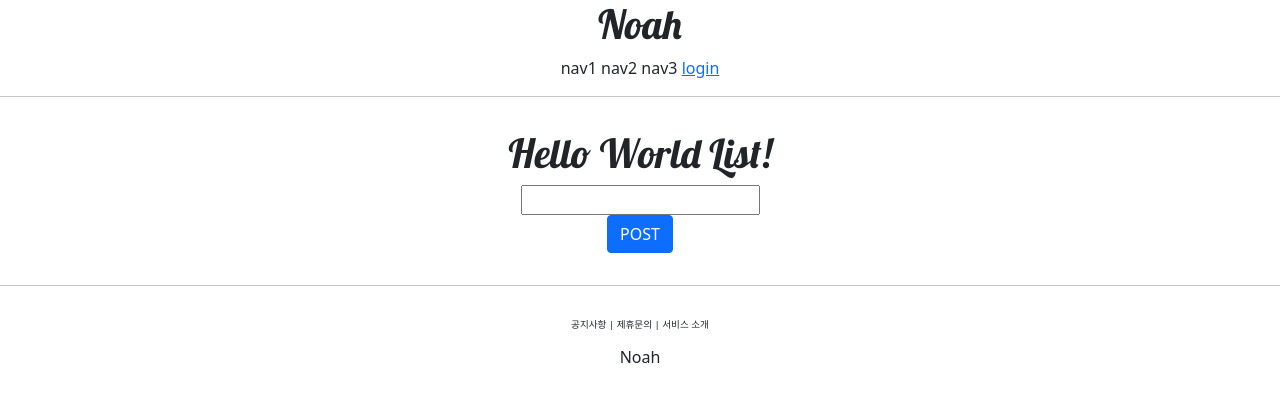
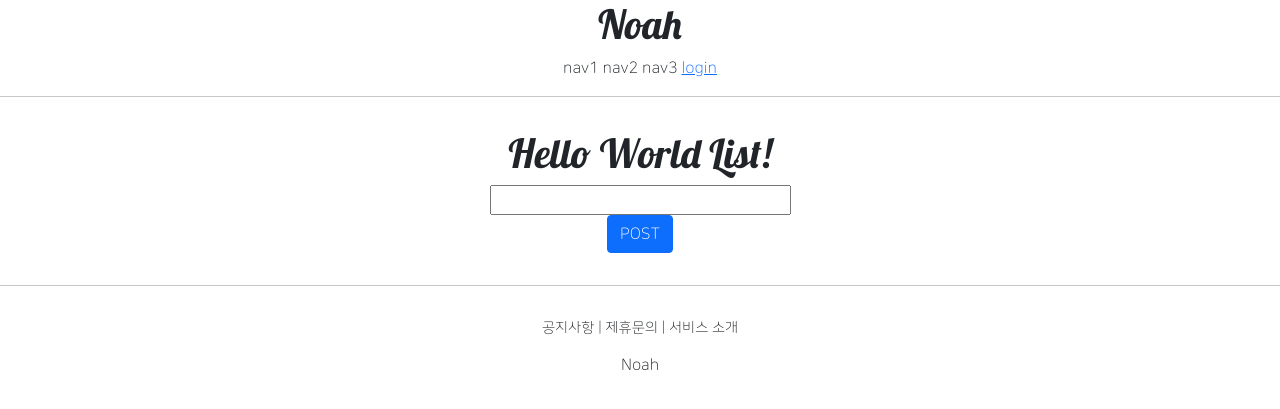
Before and after one commit to NoahShin/pythonDjangoPinterest, a Django app: template accountapp/templates/accountapp/helloworld.html in a window 1280 px wide. Shown: the top 409 px of the page. Run offline with Django 3.2, Linux system fonts and the light colour scheme; the template is opened without the code that fills it, so the values that code supplies are empty; some libraries are stand-ins or nearby versions.

Commit message:
font added from naver

```diff
--- a/noah/settings.py
+++ b/noah/settings.py
@@ -54,7 +54,8 @@
     'django.contrib.sessions',
     'django.contrib.messages',
     'django.contrib.staticfiles',
-    'accountapp'
+    'bootstrap4',
+    'accountapp',
 ]
 
 MIDDLEWARE = [
--- a/static/base.css
+++ b/static/base.css
@@ -3,7 +3,7 @@
 }
 
 .noah_footer_button {
-  font-size: .6rem;
+  font-size: .9rem;
 }
 
 .noah_footer {
--- a/templates/base.html
+++ b/templates/base.html
@@ -1,7 +1,7 @@
 <!DOCTYPE html>
 <html lang="ko">
 {% include 'head.html' %}
-<body>
+<body style="font-family: 'NanumSquareRoundOTFL';">
 
 {% include 'header.html' %}
 
--- a/templates/head.html
+++ b/templates/head.html
@@ -13,4 +13,27 @@
 
 <!-- DEFAULT CSS LINK -->
 <link rel="stylesheet" type='text/css' href="{% static 'base.css' %}">
+
+<style>
+  @font-face {
+    font-family: 'NanumSquareRoundOTFB';
+    src: local('NanumSquareRoundOTFB'),
+    url("{% static 'fonts/NanumSquareRoundOTFB.otf' %}") format('opentype');
+  }
+  @font-face {
+    font-family: 'NanumSquareRoundOTFEB';
+    src: local('NanumSquareRoundOTFEB'),
+    url("{% static 'fonts/NanumSquareRoundOTFEB.otf' %}") format('opentype');
+  }
+  @font-face {
+    font-family: 'NanumSquareRoundOTFL';
+    src: local('NanumSquareRoundOTFL'),
+    url("{% static 'fonts/NanumSquareRoundOTFL.otf' %}") format('opentype');
+  }
+  @font-face {
+    font-family: 'NanumSquareRoundOTFR';
+    src: local('NanumSquareRoundOTFR'),
+    url("{% static 'fonts/NanumSquareRoundOTFR.otf' %}") format('opentype');
+  }
+</style>
 </head>
```
Also changed, not shown: accountapp/templates/accountapp/create.html (+7 -3 lines), accountapp/templates/accountapp/login.html (+5 -4 lines), static/fonts/NanumSquareRoundOTFB.otf (added), static/fonts/NanumSquareRoundOTFEB.otf (added), static/fonts/NanumSquareRoundOTFL.otf (added), static/fonts/NanumSquareRoundOTFR.otf (added), 1 other file.
